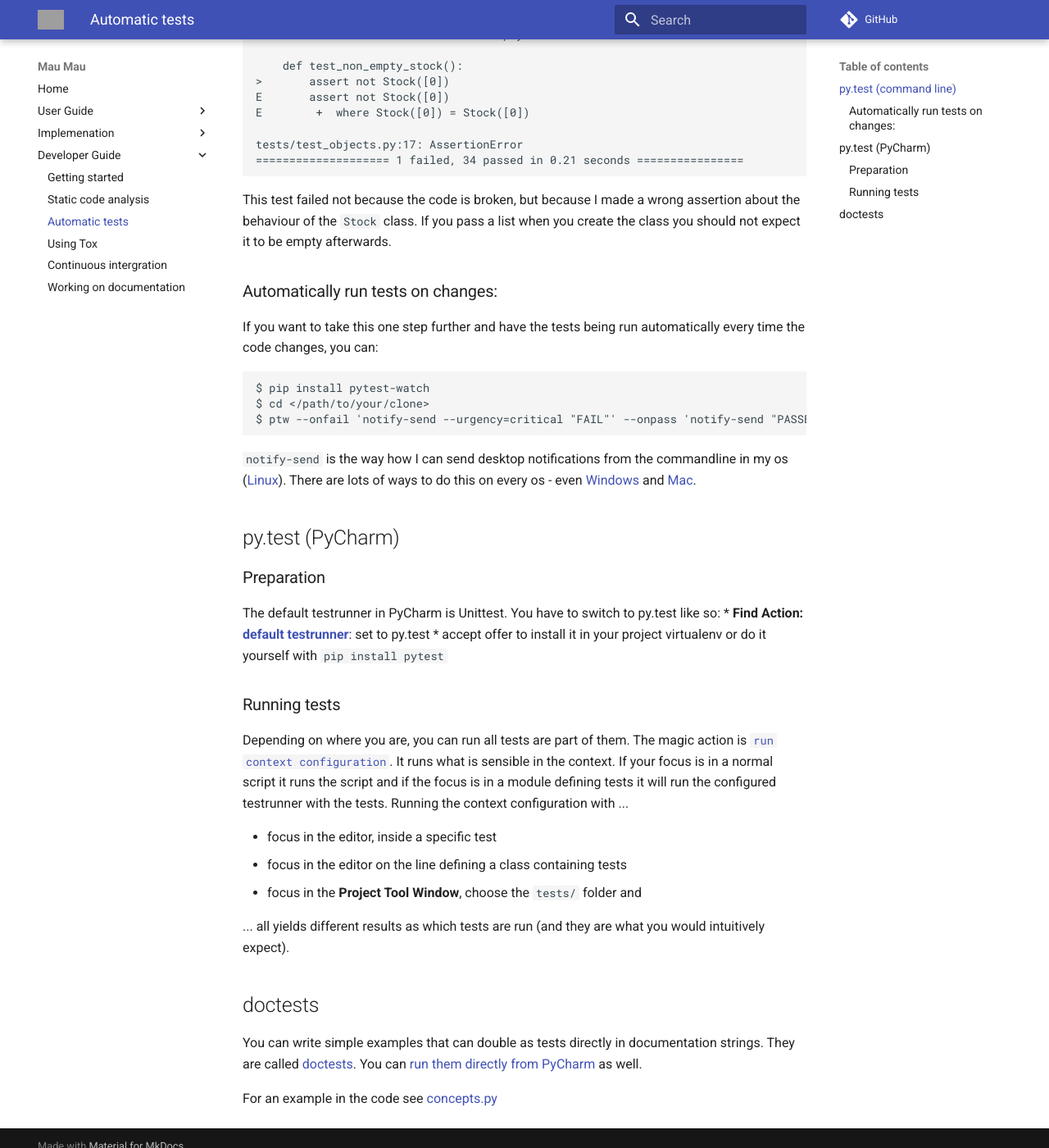
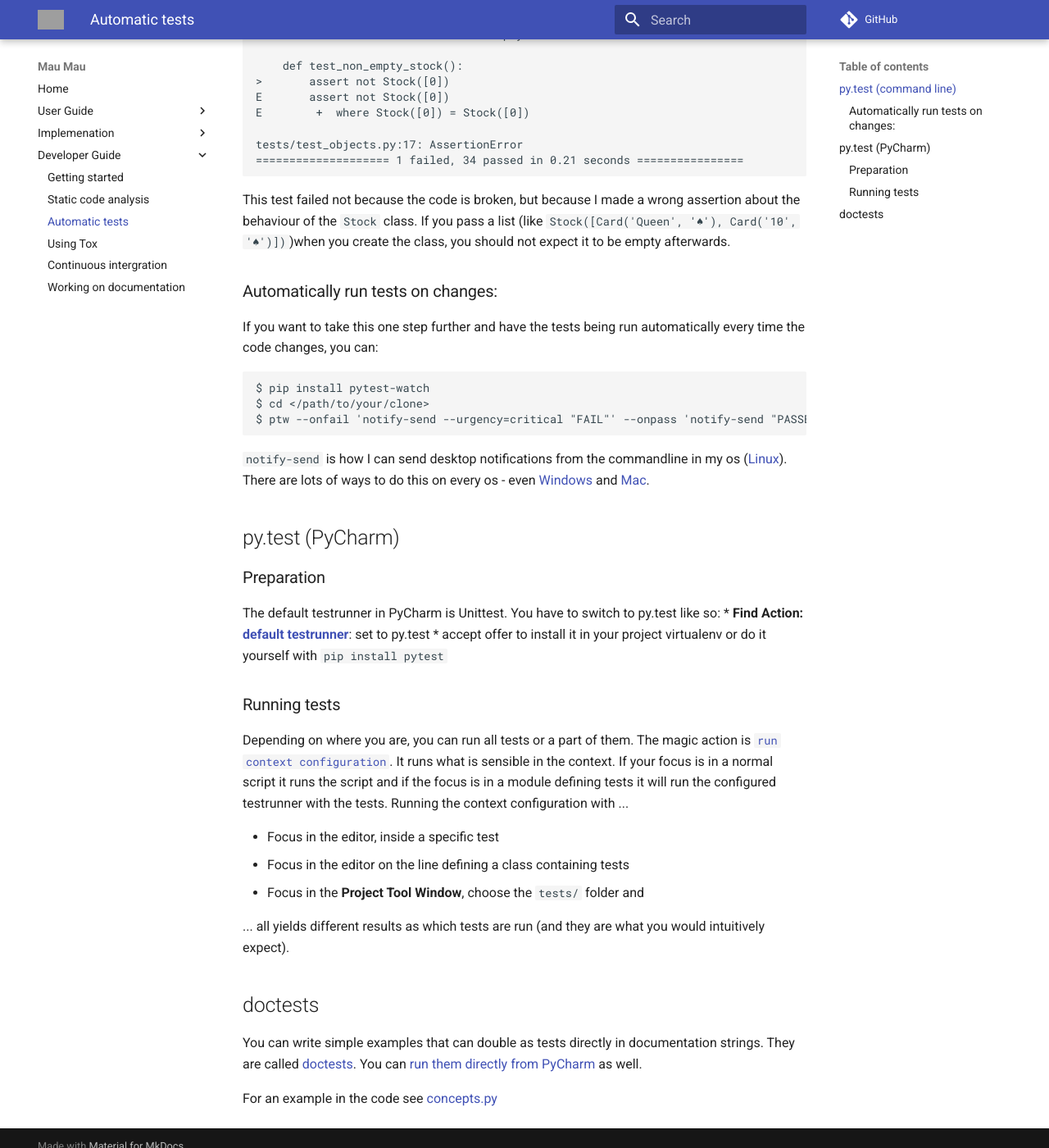
Before and after one commit to obestwalter/mau-mau, an MkDocs documentation site: the page built from docs/dev/tests.md, in a window 1280 px wide and 1400 px high, scrolled down 1283 px. Shown: the whole window at 82% size. Built offline with MkDocs 1.6.1 and Material for MkDocs 9.7.7, drawn with Linux system fonts in a browser that asks for light colours; comment, search, counter and statistics services are not loaded; old or Windows-style settings are respelled for this version of MkDocs; some of the changed text lies outside the part shown; grey boxes are pictures that could not be loaded.

Commit message:
corrections

```diff
--- a/docs/dev/tests.md
+++ b/docs/dev/tests.md
@@ -51,7 +51,7 @@ Example for a not so successful run:
     tests/test_objects.py:17: AssertionError
     ==================== 1 failed, 34 passed in 0.21 seconds ================
 
-This test failed not because the code is broken, but because I made a wrong assertion about the behaviour of the `Stock` class. If you pass a list when you create the class you should not expect it to be empty afterwards.
+This test failed not because the code is broken, but because I made a wrong assertion about the behaviour of the `Stock` class. If you pass a list (like `Stock([Card('Queen', '♠'), Card('10', '♠')])`)when you create the class, you should not expect it to be empty afterwards.
 
 ### Automatically run tests on changes:
 
@@ -61,7 +61,7 @@ If you want to take this one step further and have the tests being run automatic
     $ cd </path/to/your/clone>
     $ ptw --onfail 'notify-send --urgency=critical "FAIL"' --onpass 'notify-send "PASSED"'
 
-`notify-send` is the way how I can send desktop notifications from the commandline in my os ([Linux](https://wiki.archlinux.org/index.php/Desktop_notifications)). There are lots of ways to do this on every os - even [Windows](https://github.com/nels-o/toaster) and [Mac](https://github.com/julienXX/terminal-notifier).
+`notify-send` is how I can send desktop notifications from the commandline in my os ([Linux](https://wiki.archlinux.org/index.php/Desktop_notifications)). There are lots of ways to do this on every os - even [Windows](https://github.com/nels-o/toaster) and [Mac](https://github.com/julienXX/terminal-notifier).
 
 ## py.test (PyCharm)
 
@@ -73,11 +73,11 @@ The default testrunner in PyCharm is Unittest. You have to switch to py.test lik
 
 ### Running tests
 
-Depending on where you are, you can run all tests are part of them. The magic action is [`run context configuration`](https://www.jetbrains.com/help/pycharm/2016.1/creating-and-saving-temporary-run-debug-configurations.html). It runs what is sensible in the context. If your focus is in a normal script it runs the script and if the focus is in a module defining tests it will run the configured testrunner with the tests. Running the context configuration with ...
+Depending on where you are, you can run all tests or a part of them. The magic action is [`run context configuration`](https://www.jetbrains.com/help/pycharm/2016.1/creating-and-saving-temporary-run-debug-configurations.html). It runs what is sensible in the context. If your focus is in a normal script it runs the script and if the focus is in a module defining tests it will run the configured testrunner with the tests. Running the context configuration with ...
 
-* focus in the editor, inside a specific test
-* focus in the editor on the line defining a class containing tests
-* focus in the **Project Tool Window**, choose the `tests/` folder and
+* Focus in the editor, inside a specific test
+* Focus in the editor on the line defining a class containing tests
+* Focus in the **Project Tool Window**, choose the `tests/` folder and
 
 ... all yields different results as which tests are run (and they are what you would intuitively expect).
 
```
Also changed, not shown: other parts of docs/dev/tests.md (+1 -1 lines), docs/dev/static-analysis.md (+1 -1 lines).
